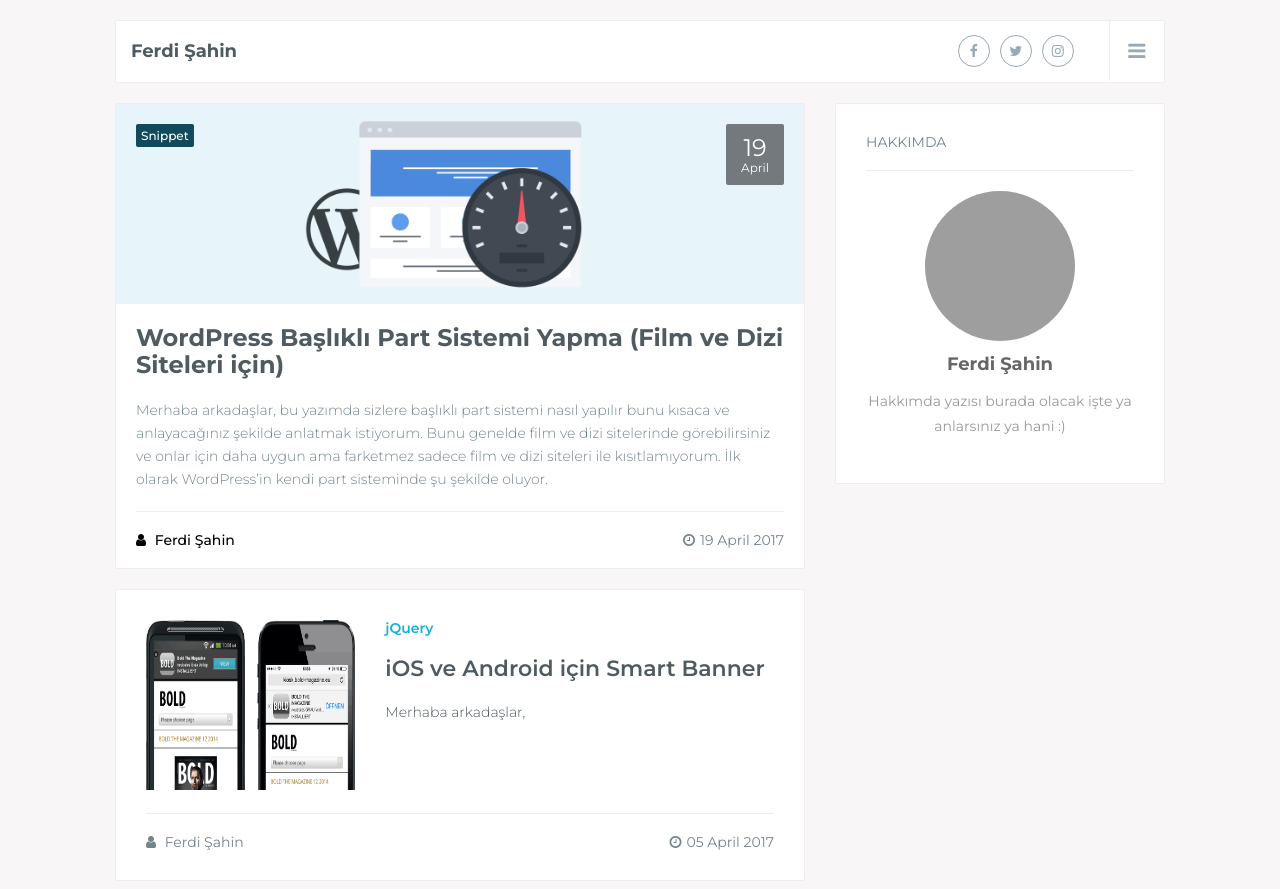
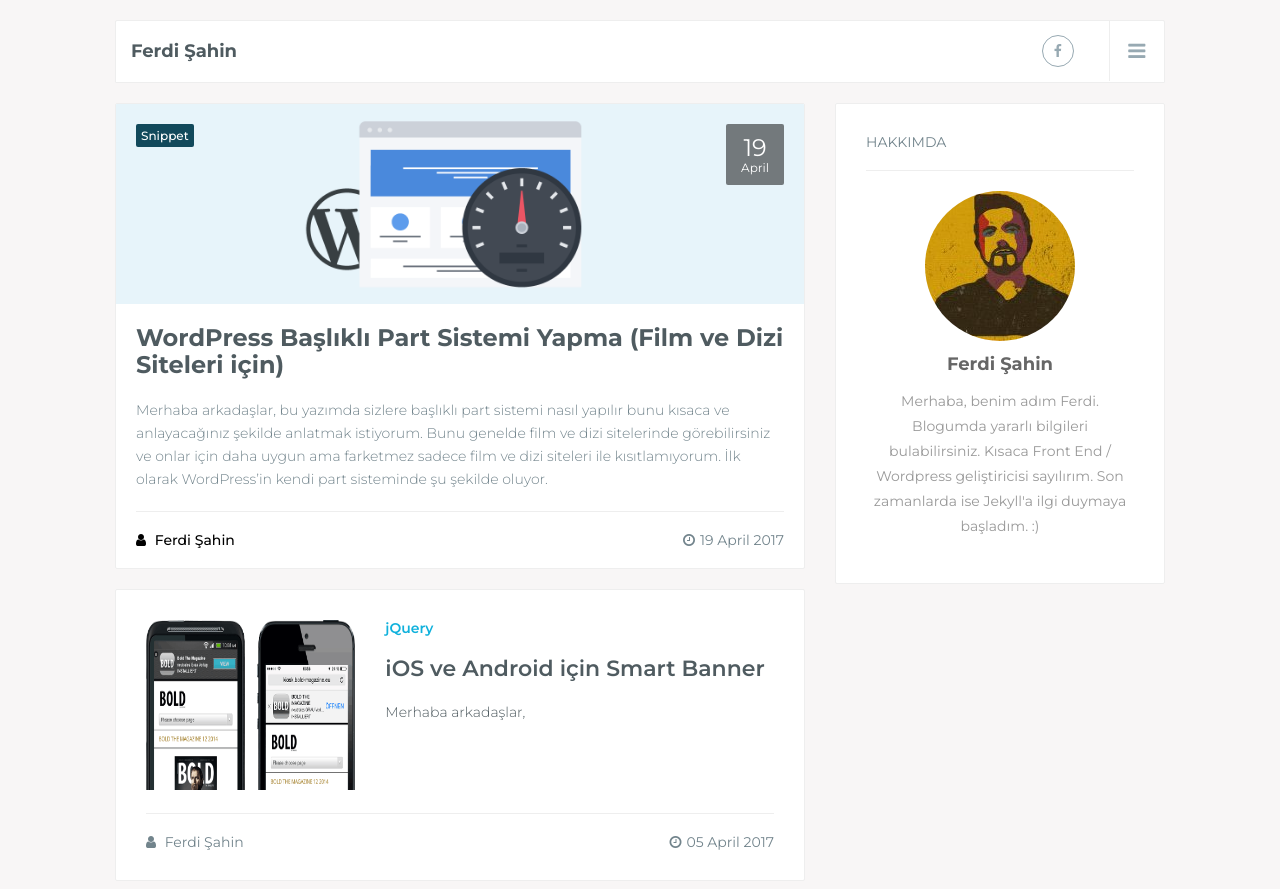
Before and after one commit to FSahinn/FerdiSahin, a Jekyll site: the page built from index.html, in a window 1280 px wide and 900 px high. Shown: the top 889 px of the window. Built offline with Jekyll 4.4.1, drawn with Linux system fonts in a browser that asks for light colours; the list of posts is cut into pages by our own code.

Commit message:
Update _config.yml

```diff
--- a/_config.yml
+++ b/_config.yml
@@ -25,11 +25,11 @@
 # Site Owner
 owner:
   name: Ferdi Şahin
-  avatar: http://www.jqueryscript.net/images/jQuery-Plugin-For-Fullscreen-Image-Viewer-Chroma-Gallery.jpg
-  facebook: ferdi
-  twitter: ferdi
-  instagram: ferdi
-  about: Hakkımda yazısı burada olacak işte ya anlarsınız ya hani :)
+  avatar: avatar.jpg
+  facebook: 100012658995912
+  twitter:
+  instagram:
+  about: Merhaba, benim adım Ferdi. Blogumda yararlı bilgileri bulabilirsiniz. Kısaca Front End / Wordpress geliştiricisi sayılırım. Son zamanlarda ise Jekyll'a ilgi duymaya başladım. :)
 
 # Twitter
 twitter:
```
